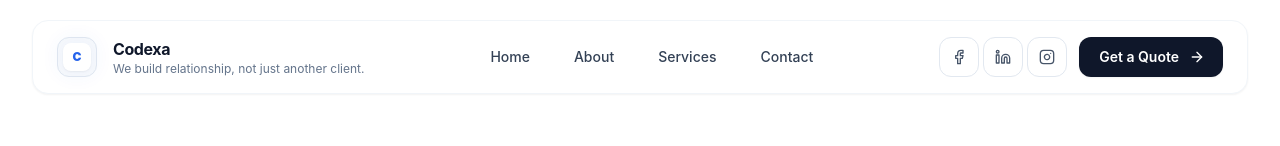
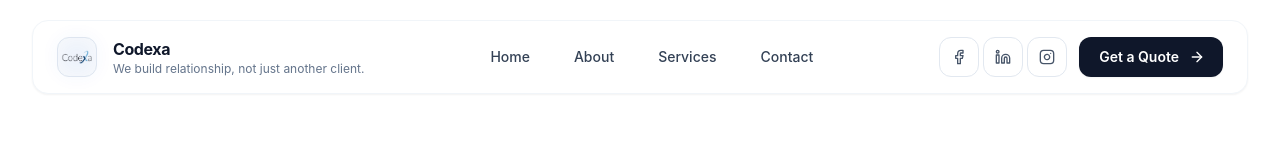
Before and after one commit to Abdu11ahMamun/codexa, a React (Vite) app: page / in a window 1280 px wide. Shown: the top 146 px of the page. Built offline with nearby package versions, Linux system fonts and the light colour scheme; the HTML template or start-up script is replaced by a standard one.

Commit message:
feat: add Codexa logo image and update Logo component to use it

```diff
--- a/src/components/shared/Logo.jsx
+++ b/src/components/shared/Logo.jsx
@@ -1,10 +1,14 @@
 import { motion } from "framer-motion";
 import { BRAND } from "../../constants/brand";
+import logoImg from "../../assets/Codexa IT logo.png";
 
-export function Logo() {
+export function Logo({ size = "default" }) {
+  const sizeClasses = size === "large" ? "h-12 w-12" : "h-10 w-10";
+  const imgSize = size === "large" ? "h-10 w-10" : "h-8 w-8";
+
   return (
     <motion.div
-      className="relative grid h-10 w-10 place-items-center rounded-xl border border-slate-200 bg-slate-50"
+      className={`relative grid ${sizeClasses} place-items-center rounded-xl border border-slate-200 bg-slate-50`}
       whileHover={{ scale: 1.1 }}
       transition={{ type: "spring", stiffness: 400, damping: 10 }}
     >
@@ -26,16 +30,13 @@ export function Logo() {
         }}
       />
 
-      <div className="relative grid h-7 w-7 place-items-center rounded-lg bg-white shadow-sm">
-        <motion.span
-          className="text-xs font-black"
-          style={{ color: BRAND.primary }}
-          whileHover={{ scale: 1.2, rotate: 360 }}
-          transition={{ duration: 0.5 }}
-        >
-          C
-        </motion.span>
-      </div>
+      <motion.img
+        src={logoImg}
+        alt="Codexa Logo"
+        className={`relative ${imgSize} object-contain`}
+        whileHover={{ scale: 1.1 }}
+        transition={{ duration: 0.3 }}
+      />
     </motion.div>
   );
 }
```
Also changed, not shown: src/assets/Codexa IT logo.png (added).
